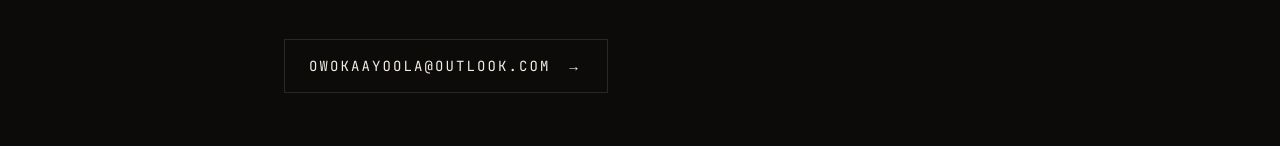
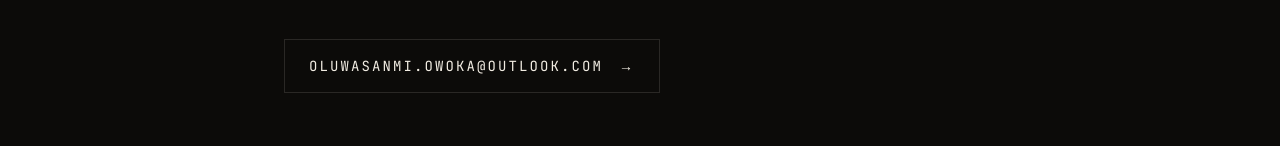
Before and after one commit to Sanmi-Owoka/my-portfolio, a Next.js app: page / in a window 1280 px wide. Shown: the part 6214-6360 px from the top of the page. Built offline with nearby package versions, Linux system fonts and the light colour scheme.

Commit message:
feat: update email address in resume and profile for consistency

```diff
--- a/src/data/profile.ts
+++ b/src/data/profile.ts
@@ -5,11 +5,11 @@ export const profile = {
     "I design and maintain production backend systems for fintech and marketplace products — customer account infrastructure, payment systems, and automated financial workflows.",
   bio: "Backend engineer with 5+ years building and maintaining production-grade systems in Python, Django, Django REST Framework, Node.js, and Express. I spend most of my time on API infrastructure, authorization workflows, and the unglamorous reliability work that keeps financial systems correct — things like customer lifecycle and account-control systems (mandates, liens, restrictions), maker-checker approval flows, and automated savings engines. I work well in Agile teams, I'm comfortable navigating codebases I didn't write, and I care about test coverage and clean deploys as much as shipping features.",
   location: "Nigeria",
-  email: "owokaayoola@outlook.com",
+  email: "oluwasanmi.owoka@outlook.com",
   links: {
     github: "https://github.com/Sanmi-Owoka",
     linkedin: "https://www.linkedin.com/in/oluwasanmi-owoka/",
-    email: "mailto:owokaayoola@outlook.com",
+    email: "mailto:oluwasanmi.owoka@outlook.com",
   },
   available: true,
   currentRole: { company: "Peerless", title: "Backend Engineer" },
```
Also changed, not shown: 2 other files (tests, documents, lock files or other folders).
